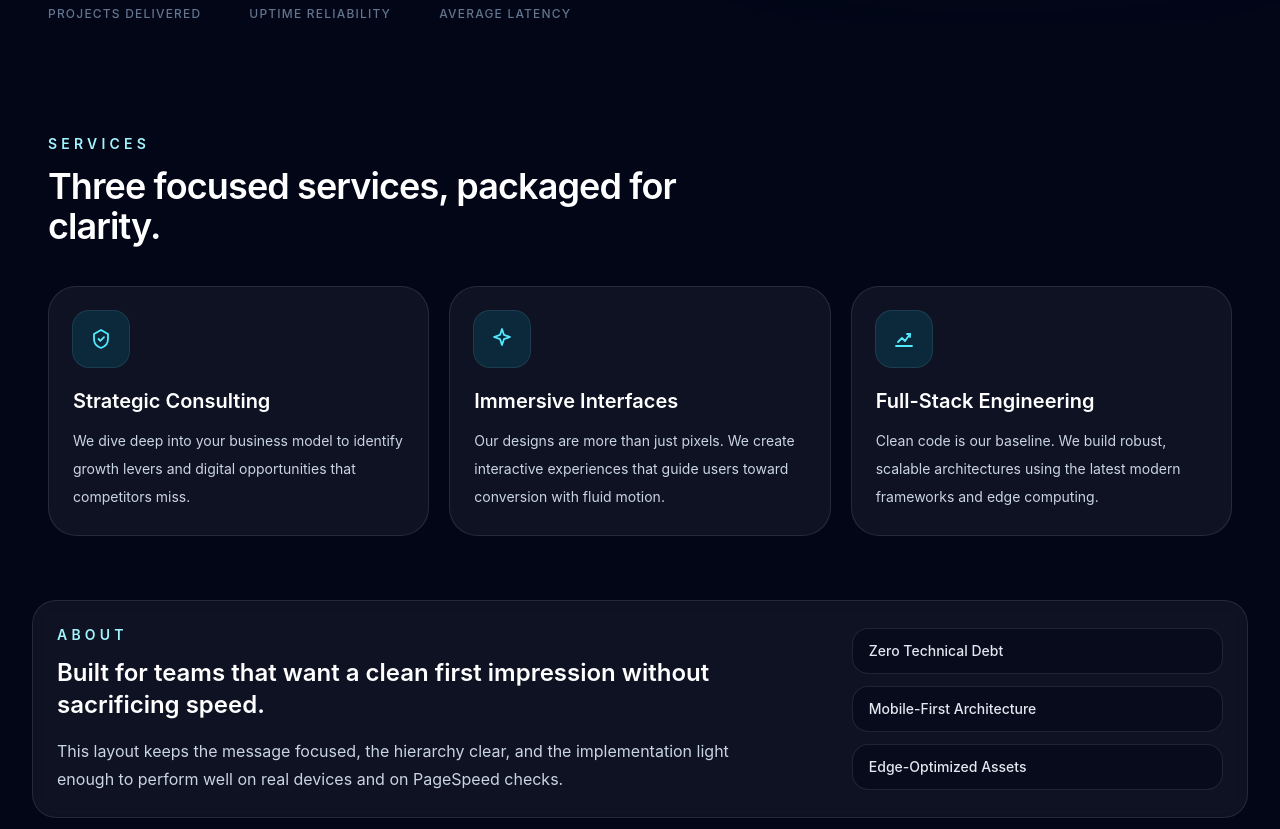
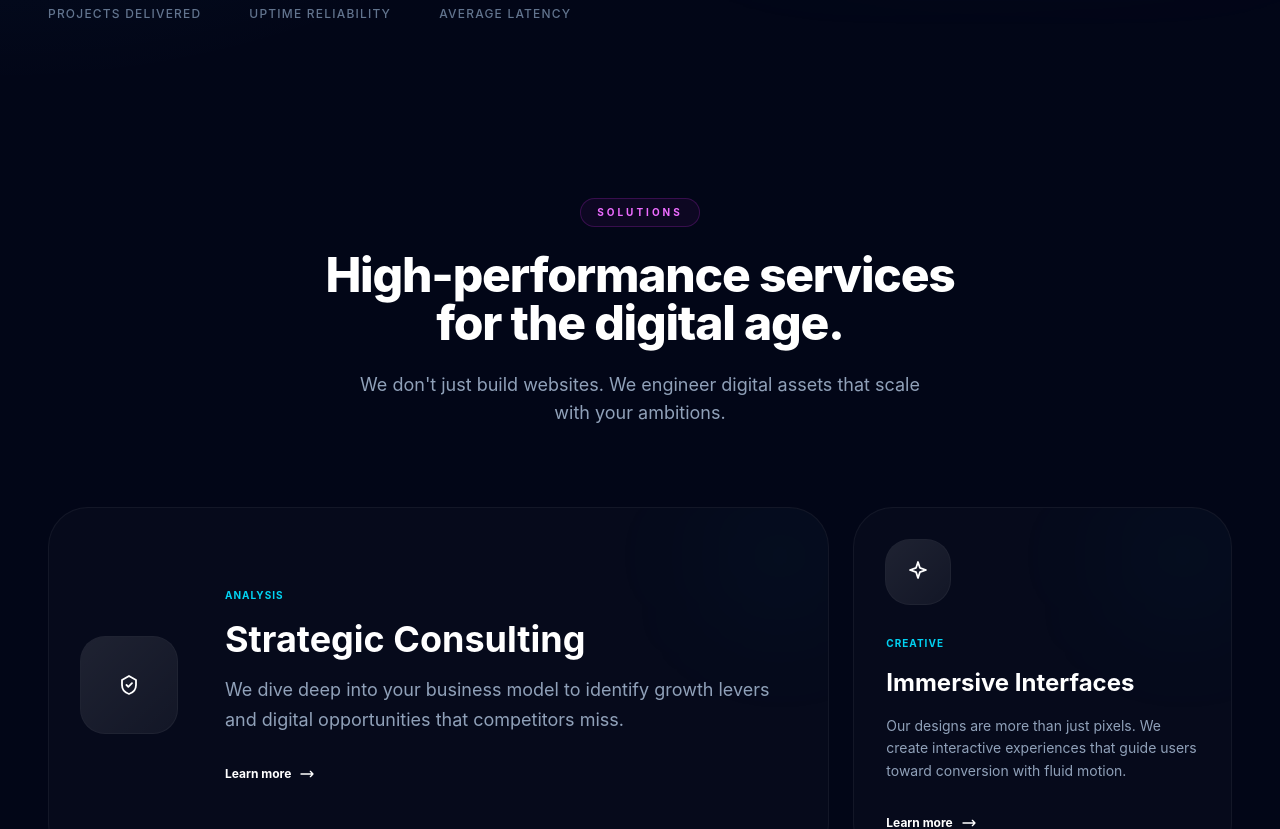
Before and after one commit to RafatAiub/Figma-to-Responsive-Web-Page-REST-API-Integration-React-Query-, a React (Vite) app in the folder landing-page/: page / in a window 1280 px wide. Shown: the part 880-1709 px from the top of the page. Built offline with nearby package versions, Linux system fonts and the light colour scheme.

Commit message:
feat: implement Bento Grid layout for Services section

```diff
--- a/landing-page/src/components/Services.jsx
+++ b/landing-page/src/components/Services.jsx
@@ -2,25 +2,56 @@ import { services } from '../data/siteContent'
 
 export function Services() {
   return (
-    <section id="services" className="px-2 py-8 md:px-4">
-      <div className="max-w-2xl">
-        <p className="text-sm font-semibold uppercase tracking-[0.3em] text-cyan-200">Services</p>
-        <h2 className="mt-3 text-3xl font-semibold tracking-tight text-white sm:text-4xl">
-          Three focused services, packaged for clarity.
+    <section id="services" className="px-2 py-24 md:px-4">
+      <div className="flex flex-col items-center text-center">
+        <span className="inline-block rounded-full border border-fuchsia-500/20 bg-fuchsia-500/5 px-4 py-1.5 text-[10px] font-bold tracking-[0.3em] text-fuchsia-400 uppercase">
+          Solutions
+        </span>
+        <h2 className="mt-6 max-w-2xl text-3xl font-extrabold tracking-tight text-white sm:text-5xl">
+          High-performance services for the digital age.
         </h2>
+        <p className="mt-6 max-w-xl text-lg text-slate-400">
+          We don't just build websites. We engineer digital assets that scale with your ambitions.
+        </p>
       </div>
 
-      <div className="mt-10 grid gap-5 lg:grid-cols-3">
-        {services.map(({ title, description, icon: Icon }) => (
+      <div className="mt-20 grid gap-6 md:grid-cols-2 lg:grid-cols-3">
+        {services.map(({ title, description, icon: Icon, tag }, i) => (
           <article
             key={title}
-            className="group relative rounded-[1.75rem] border border-white/10 bg-white/5 p-6 transition duration-300 hover:-translate-y-1 hover:border-cyan-400/40 hover:bg-white/[0.08] hover:shadow-[0_20px_40px_-15px_rgba(34,211,238,0.15)]"
+            className={`group relative flex flex-col overflow-hidden rounded-[2.5rem] border border-white/5 bg-white/[0.02] p-8 transition-all duration-500 hover:border-white/10 hover:bg-white/[0.04] ${
+              i === 0 ? 'lg:col-span-2 lg:flex-row lg:items-center lg:gap-12' : ''
+            }`}
           >
-            <div className="flex h-14 w-14 items-center justify-center rounded-2xl bg-cyan-400/12 text-cyan-300 ring-1 ring-cyan-300/20 group-hover:bg-cyan-400/20 group-hover:ring-cyan-300/40 transition-colors">
+            <div className={`flex h-16 w-16 shrink-0 items-center justify-center rounded-3xl bg-gradient-to-br from-white/10 to-white/5 text-white ring-1 ring-white/10 transition-all duration-500 group-hover:scale-110 group-hover:ring-white/20 ${
+              i === 0 ? 'lg:h-24 lg:w-24' : ''
+            }`}>
               <Icon />
             </div>
-            <h3 className="mt-5 text-xl font-semibold text-white group-hover:text-cyan-50 transition-colors">{title}</h3>
-            <p className="mt-3 text-sm leading-7 text-slate-300 group-hover:text-slate-200 transition-colors">{description}</p>
+
+            <div className={i === 0 ? 'mt-8 lg:mt-0' : 'mt-8'}>
+              <div className="text-[10px] font-bold tracking-widest text-cyan-400 uppercase">{tag}</div>
+              <h3 className={`mt-4 font-bold text-white transition-colors group-hover:text-cyan-300 ${
+                i === 0 ? 'text-3xl lg:text-4xl' : 'text-2xl'
+              }`}>
+                {title}
+              </h3>
+              <p className={`mt-4 leading-relaxed text-slate-400 group-hover:text-slate-300 ${
+                i === 0 ? 'text-lg' : 'text-sm'
+              }`}>
+                {description}
+              </p>
+
+              <div className="mt-8 flex items-center gap-2 text-xs font-bold text-white">
+                <span>Learn more</span>
+                <svg className="h-4 w-4 transition-transform group-hover:translate-x-1" fill="none" viewBox="0 0 24 24" stroke="currentColor">
+                  <path strokeLinecap="round" strokeLinejoin="round" strokeWidth={2} d="M17 8l4 4m0 0l-4 4m4-4H3" />
+                </svg>
+              </div>
+            </div>
+
+            {/* Decorative background element */}
+            <div className="absolute -right-4 -top-4 h-32 w-32 rounded-full bg-cyan-500/5 blur-3xl transition-all group-hover:bg-cyan-500/10" />
           </article>
         ))}
       </div>
```
